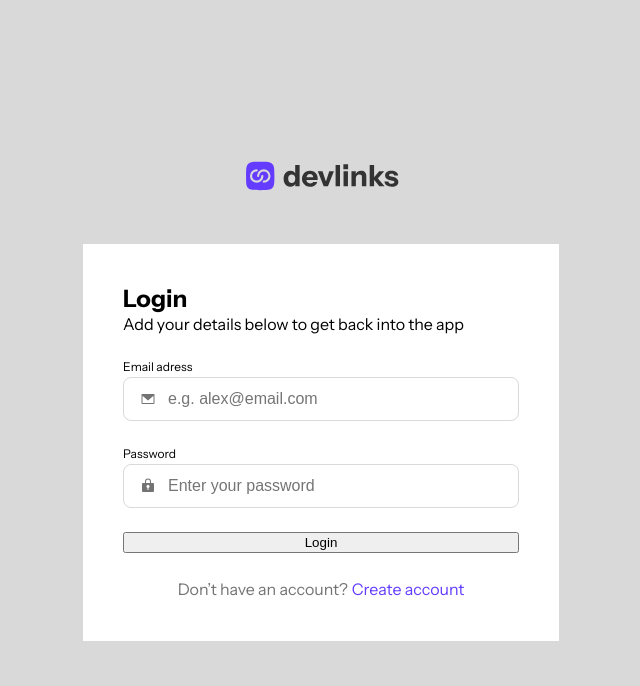
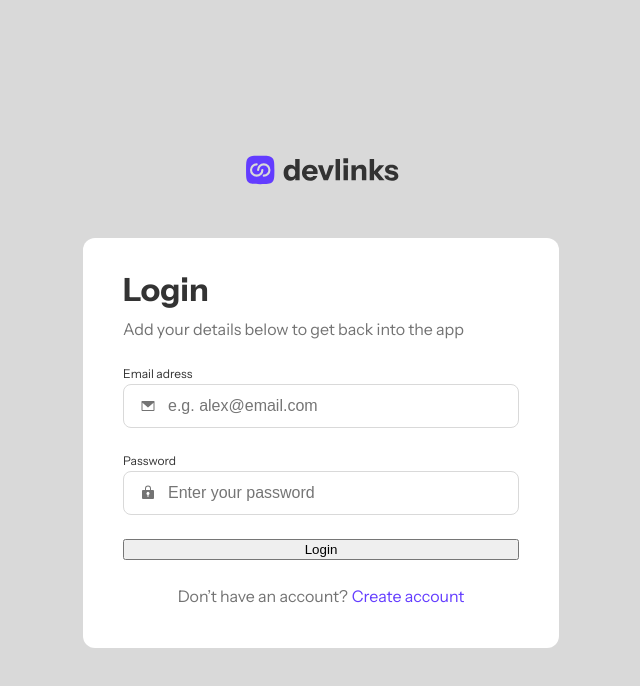
Before and after one commit to adriana-s-c/link-sharing-app, a React (Create React App) app: page / in a window 1280 px wide. Shown: the top 686 px of the page, without its empty margins (319-959 px from the left). Built offline with nearby package versions, Linux system fonts and the light colour scheme.

Commit message:
Add Custom Text Component

```diff
--- a/src/components/Input/index.module.scss
+++ b/src/components/Input/index.module.scss
@@ -4,6 +4,7 @@
   font-size: $fontsize-s;
   font-weight: 400;
   line-height: 18px;
+  color: $black-color;
 }
 
 .input {
--- /dev/null
+++ b/src/components/Text/index.module.scss
@@ -0,0 +1,35 @@
+@import "../../variables.scss";
+
+.text {
+  color: $black-color;
+  line-height: 24px;
+}
+
+.body {
+  font-weight: 400;
+  &-s {
+    font-size: $fontsize-s;
+  }
+  &-m {
+    font-size: $fontsize-m;
+  }
+}
+
+.heading {
+  font-weight: 700;
+  &-s {
+    font-size: $fontsize-m;
+  }
+  &-m {
+    font-size: $fontsize-l;
+  }
+}
+
+.color {
+  &-grey {
+    color: $grey-color;
+  }
+  &-purple {
+    color: $primary-color;
+  }
+}
--- /dev/null
+++ b/src/components/Text/index.tsx
@@ -0,0 +1,37 @@
+import clsx from "clsx";
+import styles from "./index.module.scss";
+import type { ComponentPropsWithoutRef, ReactNode } from "react";
+import { forwardRef } from "react";
+
+type TextProps = ComponentPropsWithoutRef<"p"> & {
+  type: "heading" | "body";
+  size: "m" | "s";
+  color?: string;
+  className?: string;
+  children?: ReactNode;
+};
+
+export const Text = forwardRef<HTMLParagraphElement, TextProps>(
+  (
+    { type, size, children, color, className, ...textProps }: TextProps,
+    ref
+  ) => {
+    const Element = type === "heading" ? (size === "m" ? "h2" : "h3") : "p";
+
+    return (
+      <Element
+        ref={ref}
+        className={clsx(
+          styles.text,
+          type && styles[`${type}`],
+          size && styles[`${type}-${size}`],
+          color && styles[`color-${color}`],
+          className
+        )}
+        {...textProps}
+      >
+        {children}
+      </Element>
+    );
+  }
+);
--- a/src/pages/login/form/index.module.scss
+++ b/src/pages/login/form/index.module.scss
@@ -4,13 +4,5 @@
   background-color: $white-color;
   padding: 40px;
   width: 396px;
+  border-radius: $border-radius;
 }
-
-.textBox {
-  font-size: $fontsize-m;
-  line-height: 24px;
-  color: $grey-color;
-}
-.purpleText {
-  color: $primary-color;
-}
--- a/src/pages/login/form/index.tsx
+++ b/src/pages/login/form/index.tsx
@@ -1,13 +1,18 @@
 import styles from "./index.module.scss";
 import { Input } from "../../../components/Input";
 import { Stack } from "../../../components/Stack";
+import { Text } from "../../../components/Text";
 
 export function LoginForm() {
   return (
     <Stack orientation="vertical" gap="24px" className={styles.box}>
-      <Stack orientation="vertical" gap="1px">
-        <h2>Login</h2>
-        <p>Add your details below to get back into the app</p>
+      <Stack orientation="vertical" gap="15px">
+        <Text type="heading" size="m">
+          Login
+        </Text>
+        <Text type="body" size="m" color="grey">
+          Add your details below to get back into the app
+        </Text>
       </Stack>
       <Input
         title="Email adress"
@@ -24,14 +29,13 @@ export function LoginForm() {
         icon="password"
       />
       <button>Login</button>
-      <Stack
-        orientation="horizontal"
-        gap="4px"
-        spacing="center"
-        className={styles.textBox}
-      >
-        <p>Don’t have an account?</p>
-        <p className={styles.purpleText}>Create account</p>
+      <Stack orientation="horizontal" gap="4px" spacing="center">
+        <Text type="body" size="m" color="grey">
+          Don’t have an account?
+        </Text>
+        <Text type="body" size="m" color="purple">
+          Create account
+        </Text>
       </Stack>
     </Stack>
   );
```
